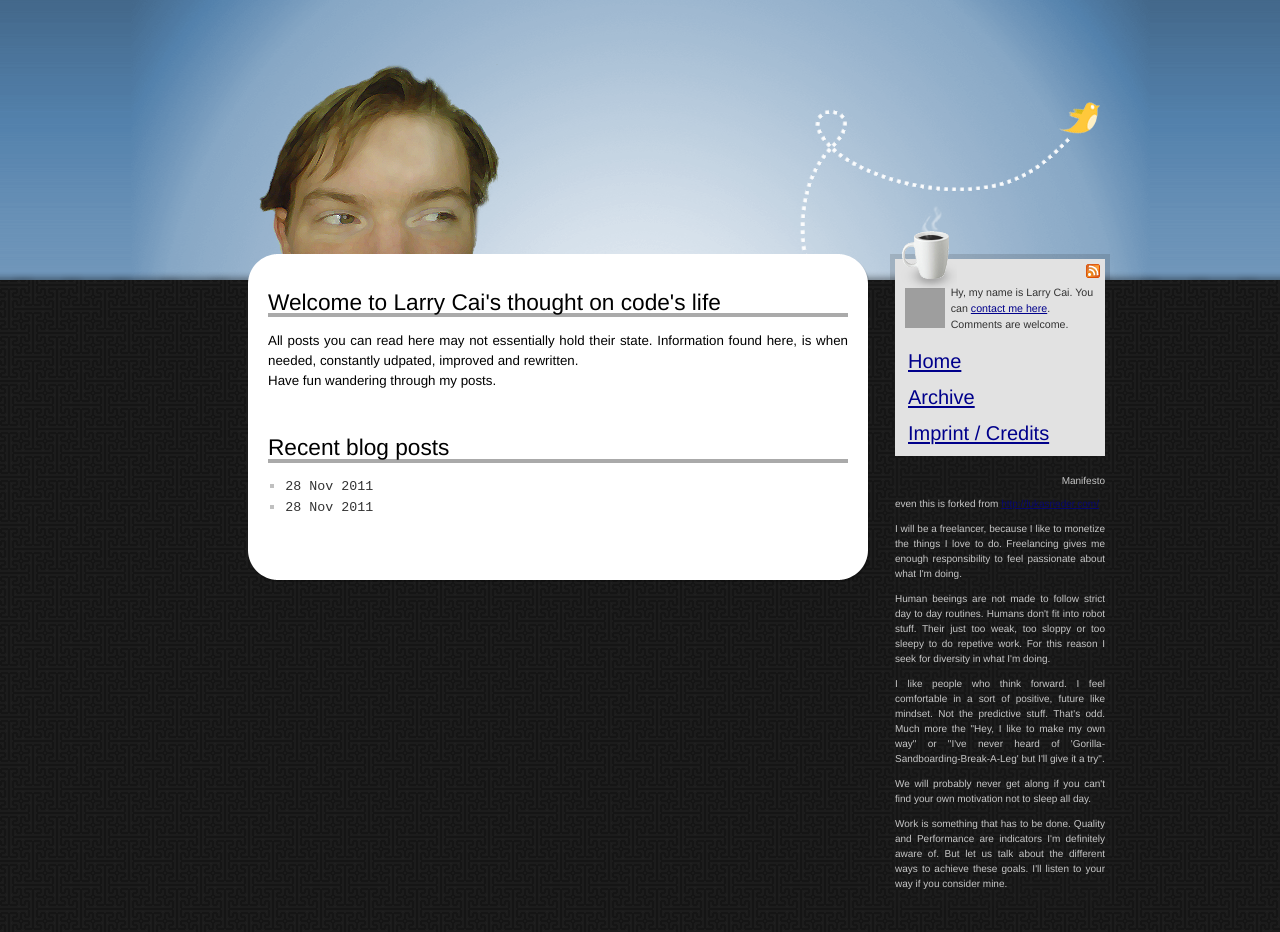
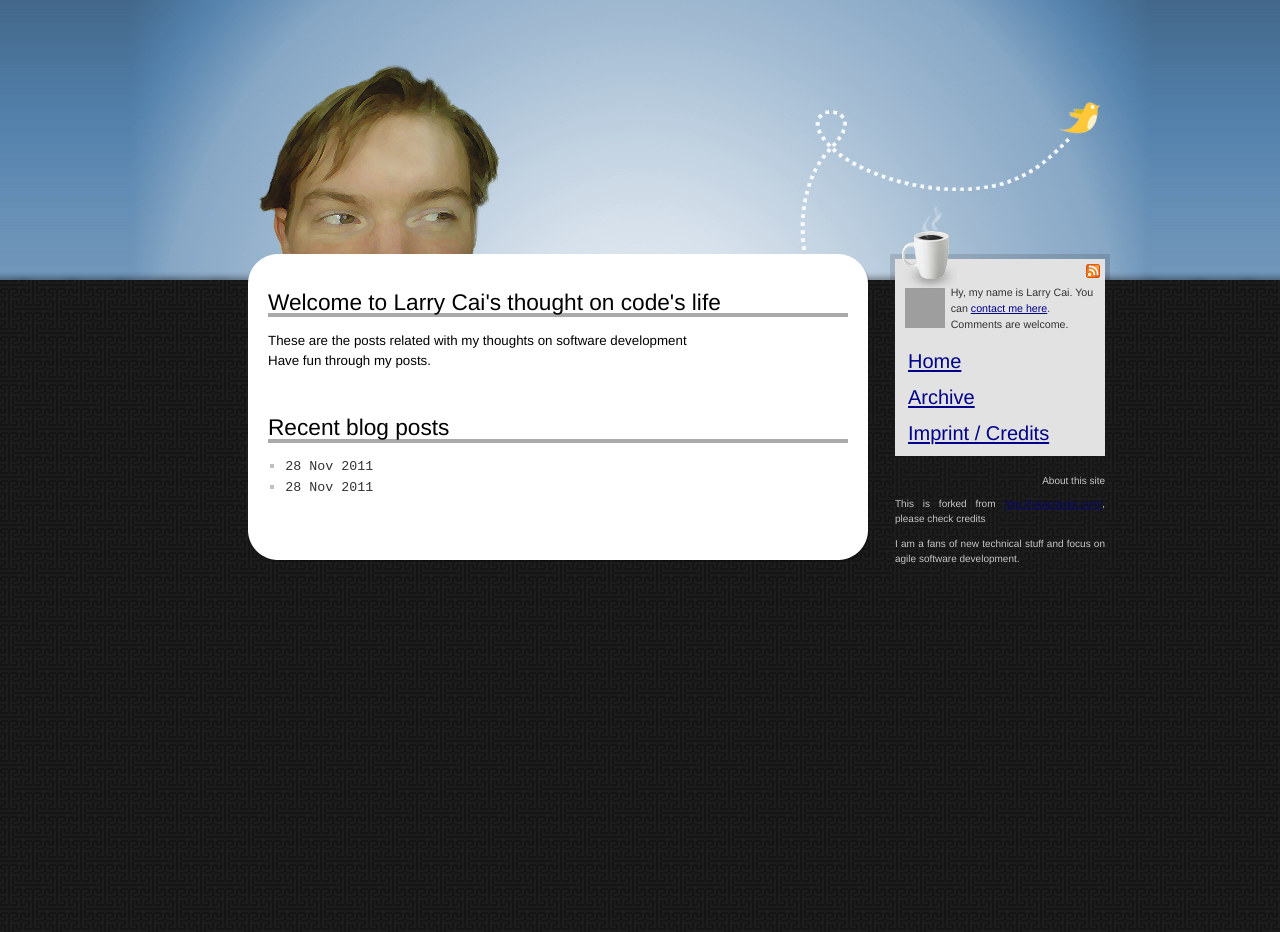
Before and after one commit to larrycai/blog, a Jekyll site: the page built from index.html, in a window 1280 px wide. Built offline with Jekyll 4.4.1, drawn with Linux system fonts in a browser that asks for light colours; after the commit the page ends 900 px from its top, so only the background shows below that; grey boxes are pictures that could not be loaded.

Commit message:
remove property issues from Lukas

```diff
--- a/_layouts/default.html
+++ b/_layouts/default.html
@@ -49,18 +49,9 @@
               </ul>
             </div>
             <div id="manifesto">
-              <h3>Manifesto</h3>
-			  <p>even this is forked from <a href="http://lukasrieder.com/">http://lukasrieder.com/</a>
-              <p>I will be a freelancer, because I like to monetize the things I love to do. Freelancing gives me enough responsibility to feel passionate about what I'm doing.
-              </p><p>
-              Human beeings are not made to follow strict day to day routines. Humans don't fit into robot stuff. Their just too weak, too sloppy or too sleepy to do repetive work.
-              For this reason I seek for diversity in what I'm doing.
-              </p><p>
-              I like people who think forward. I feel comfortable in a sort of positive, future like mindset. Not the predictive stuff. That's odd. Much more the "Hey, I like to make my own way" or "I've never heard of 'Gorilla-Sandboarding-Break-A-Leg' but I'll give it a try".
-              </p><p>
-              We will probably never get along if you can't find your own motivation not to sleep all day.
-              </p><p>
-              Work is something that has to be done. Quality and Performance are indicators I'm definitely aware of. But let us talk about the different ways to achieve these goals. I'll listen to your way if you consider mine.
+              <h3>About this site</h3>
+			  <p>This is forked from <a href="http://lukasrieder.com/">http://lukasrieder.com/</a>, please check credits
+              <p>I am a fans of new technical stuff and focus on agile software development.
               </p>
             </div>
           </div>
--- a/contact.html
+++ b/contact.html
@@ -6,8 +6,7 @@ title: Larry Cai | Contact
 <div class="col2">
   <h1>Internet Services</h1>
   <p>
-    I'm avaiable through various services on the internet. Just drop a message!</br>
-    If you're interested in hiring me for a project, just call me and we can negotiate a meeting.
+    I can be avaiable through various services on the internet. Just drop a message!
   </p>
   <ul>
     <li>Weibo: <a href="http://weibo.com/larrycaiyu">larrycaiyu</a></li>
--- a/imprint.html
+++ b/imprint.html
@@ -13,6 +13,8 @@ title: Larry Cai | Imprint
 <div class="col2">
   <h1>Credits</h1>
   <dl>
+    <dt>The overall templates comes from Lukas, and later credits are kept<dt>
+      <dd><a href="http://lukasrieder.com/">Lukas's site - http://lukasrieder.com/</a><dd>
     <dt>The text styling of my blog is borrowed from the github wiki css</dt>
       <dd><a href="http://assets1.github.com/stylesheets/bundle.css?7b07eb1e024e019573d4973d320040f3aa8c6dca">Have look at <code>.wikistyle</code> from github</a></dd>
     <dt>The awesome background pattern (in the dark area)<dt>
--- a/index.html
+++ b/index.html
@@ -5,7 +5,7 @@ title: Larry Cai
 
 <div class="post">
   <h1>Welcome to Larry Cai's thought on code's life</h1>
-  <p>All posts you can read here may not essentially hold their state. Information found here, is when needed, constantly udpated, improved and rewritten.<br/>Have fun wandering through my posts.<p>
+  <p>These are the posts related with my thoughts on software development<br/>Have fun through my posts.<p>
   <h1>Recent blog posts</h1>
   <ul class="post_list">
     {% for post in site.posts limit:15 %}
```
Also changed, not shown: other parts of _layouts/default.html (+1 -1 lines).
